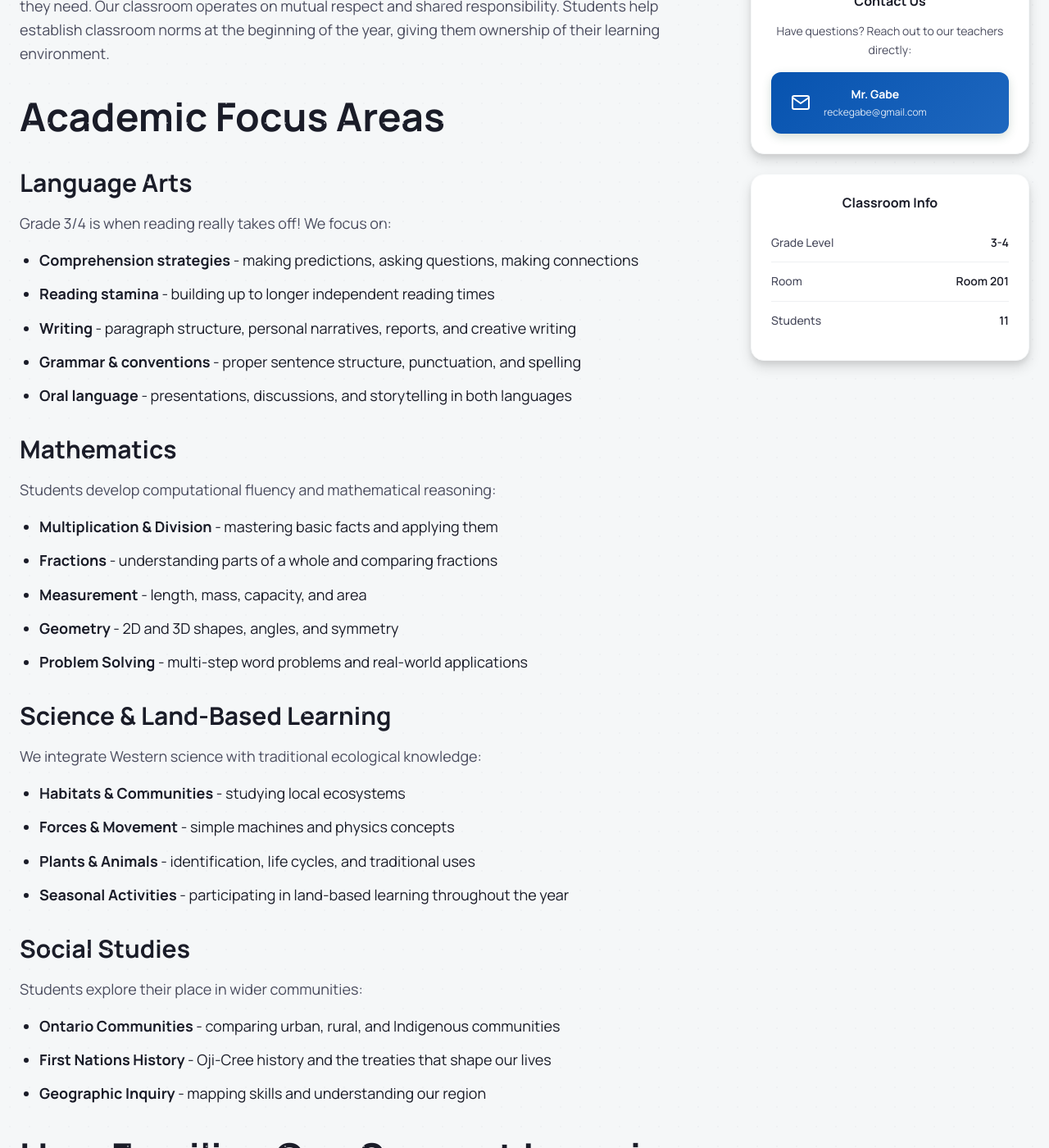
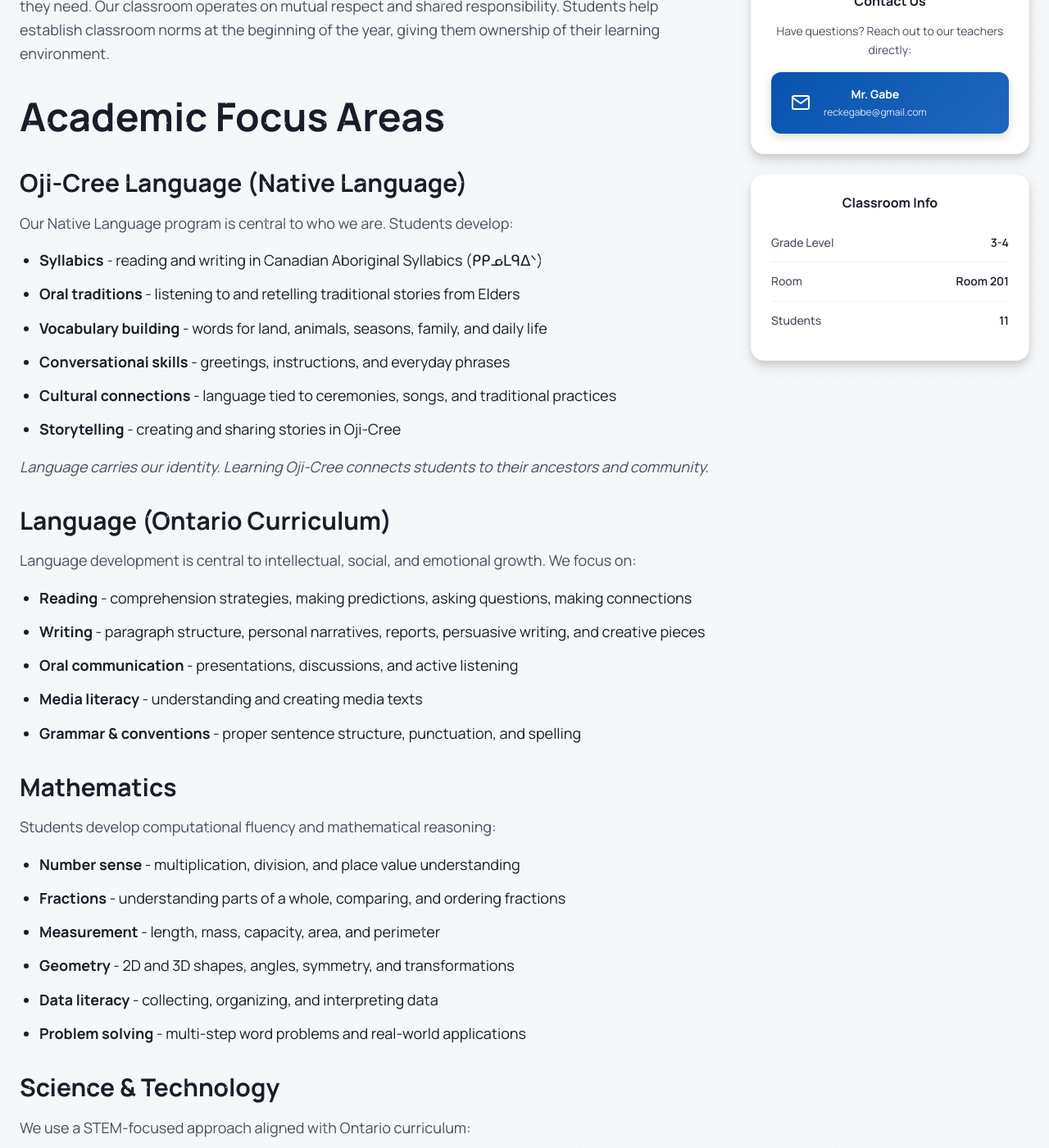
Before and after one commit to reckegabe58/HCMS, a Jekyll site: the page built from _classrooms/grade-3-4.md, in a window 1280 px wide and 1400 px high, scrolled down 789 px. Shown: the whole window at 82% size. Built offline with Jekyll 4.4.1, drawn with Linux system fonts in a browser that asks for light colours; some of the changed text lies outside the part shown.

Commit message:
Update Grade 3/4 page to align with TVO Learn curriculum
- Add prominent Oji-Cree Language section as first subject with syllabics,
  oral traditions, vocabulary, conversational skills, and storytelling
- Align subjects with Ontario curriculum via TVO Learn:
  - Language (reading, writing, oral communication, media literacy)
  - Mathematics (number sense, fractions, measurement, geometry, data)
  - Science & Technology (STEM focus with life systems, matter/energy, structures)
  - Social Studies (Grade 3 & 4 specific topics from TVO Learn)
  - Health & Physical Education (new)
  - The Arts (visual arts, music, drama, dance)
- Add TVO Learn and TVO Mathify to home learning resources
- Include specific Grade 3/4 Social Studies topics from Ontario curriculum

```diff
--- a/_classrooms/grade-3-4.md
+++ b/_classrooms/grade-3-4.md
@@ -18,21 +18,27 @@ teacher_emails:
   - name: Mr. Gabe
     email: reckegabe@gmail.com
 subjects:
-  - name: Language Arts
-    description: Advancing reading comprehension, writing across genres, and oral communication.
+  - name: Oji-Cree Language
+    description: Intermediate language skills with focus on reading, writing, syllabics, and traditional storytelling.
+    icon: message
+  - name: Language
+    description: Reading comprehension, writing across genres, oral communication, and media literacy aligned with Ontario curriculum.
     icon: book
   - name: Mathematics
-    description: Multiplication, division, fractions, and multi-step problem solving.
+    description: Multiplication, division, fractions, measurement, geometry, and multi-step problem solving.
     icon: calculator
-  - name: Oji-Cree Language
-    description: Intermediate language skills with focus on reading, writing, and storytelling.
-    icon: message
-  - name: Science
-    description: Investigating forces, habitats, and the natural world through inquiry.
+  - name: Science & Technology
+    description: STEM skills, life systems, matter and energy, structures, and Earth/space systems through hands-on inquiry.
     icon: flask
   - name: Social Studies
-    description: Ontario communities, First Nations history, and geographic concepts.
+    description: Communities in Canada, First Nations history, and People and Environments studies.
     icon: globe
+  - name: Health & Physical Education
+    description: Physical literacy, mental health and well-being, healthy relationships, and active living.
+    icon: heart
+  - name: The Arts
+    description: Visual arts, music, drama, and dance with connections to Oji-Cree cultural expression.
+    icon: palette
   - name: Land-Based Learning
     description: Traditional skills including trapping basics, plant identification, and seasonal activities.
     icon: tree
@@ -48,34 +54,67 @@ In Grade 3/4, students take on more responsibility for their learning while stil
 
 ## Academic Focus Areas
 
-### Language Arts
-Grade 3/4 is when reading really takes off! We focus on:
-- **Comprehension strategies** - making predictions, asking questions, making connections
-- **Reading stamina** - building up to longer independent reading times
-- **Writing** - paragraph structure, personal narratives, reports, and creative writing
+### Oji-Cree Language (Native Language)
+Our Native Language program is central to who we are. Students develop:
+- **Syllabics** - reading and writing in Canadian Aboriginal Syllabics (ᑭᑭᓄᒪᑫᐃᐠ)
+- **Oral traditions** - listening to and retelling traditional stories from Elders
+- **Vocabulary building** - words for land, animals, seasons, family, and daily life
+- **Conversational skills** - greetings, instructions, and everyday phrases
+- **Cultural connections** - language tied to ceremonies, songs, and traditional practices
+- **Storytelling** - creating and sharing stories in Oji-Cree
+
+*Language carries our identity. Learning Oji-Cree connects students to their ancestors and community.*
+
+### Language (Ontario Curriculum)
+Language development is central to intellectual, social, and emotional growth. We focus on:
+- **Reading** - comprehension strategies, making predictions, asking questions, making connections
+- **Writing** - paragraph structure, personal narratives, reports, persuasive writing, and creative pieces
+- **Oral communication** - presentations, discussions, and active listening
+- **Media literacy** - understanding and creating media texts
 - **Grammar & conventions** - proper sentence structure, punctuation, and spelling
-- **Oral language** - presentations, discussions, and storytelling in both languages
 
 ### Mathematics
 Students develop computational fluency and mathematical reasoning:
-- **Multiplication & Division** - mastering basic facts and applying them
-- **Fractions** - understanding parts of a whole and comparing fractions
-- **Measurement** - length, mass, capacity, and area
-- **Geometry** - 2D and 3D shapes, angles, and symmetry
-- **Problem Solving** - multi-step word problems and real-world applications
+- **Number sense** - multiplication, division, and place value understanding
+- **Fractions** - understanding parts of a whole, comparing, and ordering fractions
+- **Measurement** - length, mass, capacity, area, and perimeter
+- **Geometry** - 2D and 3D shapes, angles, symmetry, and transformations
+- **Data literacy** - collecting, organizing, and interpreting data
+- **Problem solving** - multi-step word problems and real-world applications
 
-### Science & Land-Based Learning
-We integrate Western science with traditional ecological knowledge:
-- **Habitats & Communities** - studying local ecosystems
-- **Forces & Movement** - simple machines and physics concepts
-- **Plants & Animals** - identification, life cycles, and traditional uses
-- **Seasonal Activities** - participating in land-based learning throughout the year
+### Science & Technology
+We use a STEM-focused approach aligned with Ontario curriculum:
+- **Life systems** - habitats, communities, and local ecosystems
+- **Matter & energy** - light, sound, and properties of materials
+- **Structures & mechanisms** - pulleys, gears, and simple machines
+- **Earth & space systems** - rocks, minerals, and weather patterns
+- **STEM skills** - scientific inquiry, experimentation, and technological design
+
+We integrate traditional ecological knowledge throughout, connecting Western science with Oji-Cree understanding of the natural world.
 
 ### Social Studies
-Students explore their place in wider communities:
-- **Ontario Communities** - comparing urban, rural, and Indigenous communities
-- **First Nations History** - Oji-Cree history and the treaties that shape our lives
-- **Geographic Inquiry** - mapping skills and understanding our region
+Students explore communities past and present:
+- **Grade 3: Heritage and Identity** - Communities in Canada, 1780–1850
+- **Grade 3: People and Environments** - Living and Working in Ontario
+- **Grade 4: Heritage and Identity** - First Nations and Europeans in New France and Early Canada
+- **Grade 4: People and Environments** - Political and Physical Regions of Canada
+- **First Nations perspectives** - Oji-Cree history, treaties, and contemporary issues
+- **Geographic inquiry** - mapping skills and understanding our region
+
+### Health & Physical Education
+Building foundations for lifelong well-being:
+- **Physical literacy** - movement skills, active games, and sports
+- **Mental health** - coping strategies, emotional regulation, and resilience
+- **Healthy relationships** - communication, conflict resolution, and respect
+- **Personal safety** - online safety, substance awareness, and making safe choices
+- **Active living** - daily physical activity integrated with land-based learning
+
+### The Arts
+Encouraging creativity through multiple disciplines:
+- **Visual arts** - drawing, painting, and traditional Oji-Cree art forms
+- **Music** - singing, rhythm, and traditional drumming
+- **Drama** - storytelling, role-play, and performances
+- **Dance** - movement, traditional dance, and creative expression
 
 ## How Families Can Support Learning at Home
 
@@ -92,12 +131,14 @@ Every child grows at their own pace. This classroom is a safe place to build con
 
 **Learning Tools for Home:**
 
-Students can practice at home using these tools (they already know their logins):
+Students can practice at home using these tools:
+- **TVO Learn** - Free Ontario curriculum-aligned resources for Language, Math, Science, and Social Studies ([tvolearn.com](https://tvolearn.com/pages/grade-3) | [Grade 4](https://tvolearn.com/pages/grade-4))
+- **TVO Mathify** - Free online math tutoring with Ontario Certified Teachers for Grades 4+
 - **Lexia Core5** - Reading and language practice that adapts to your child's level ([lexiacore5.com](https://www.lexiacore5.com/))
 - **Symphony Math** - Foundational math that builds understanding step-by-step
 - **Mathletics** - Math practice to build confidence and fluency ([mathletics.com](https://sign-in.mathletics.com/))
 
-*Short, regular use is more helpful than long sessions.*
+*Short, regular use is more helpful than long sessions. TVO Learn resources are free with no ads or hidden fees.*
 
 ## Special Programs
 
```
